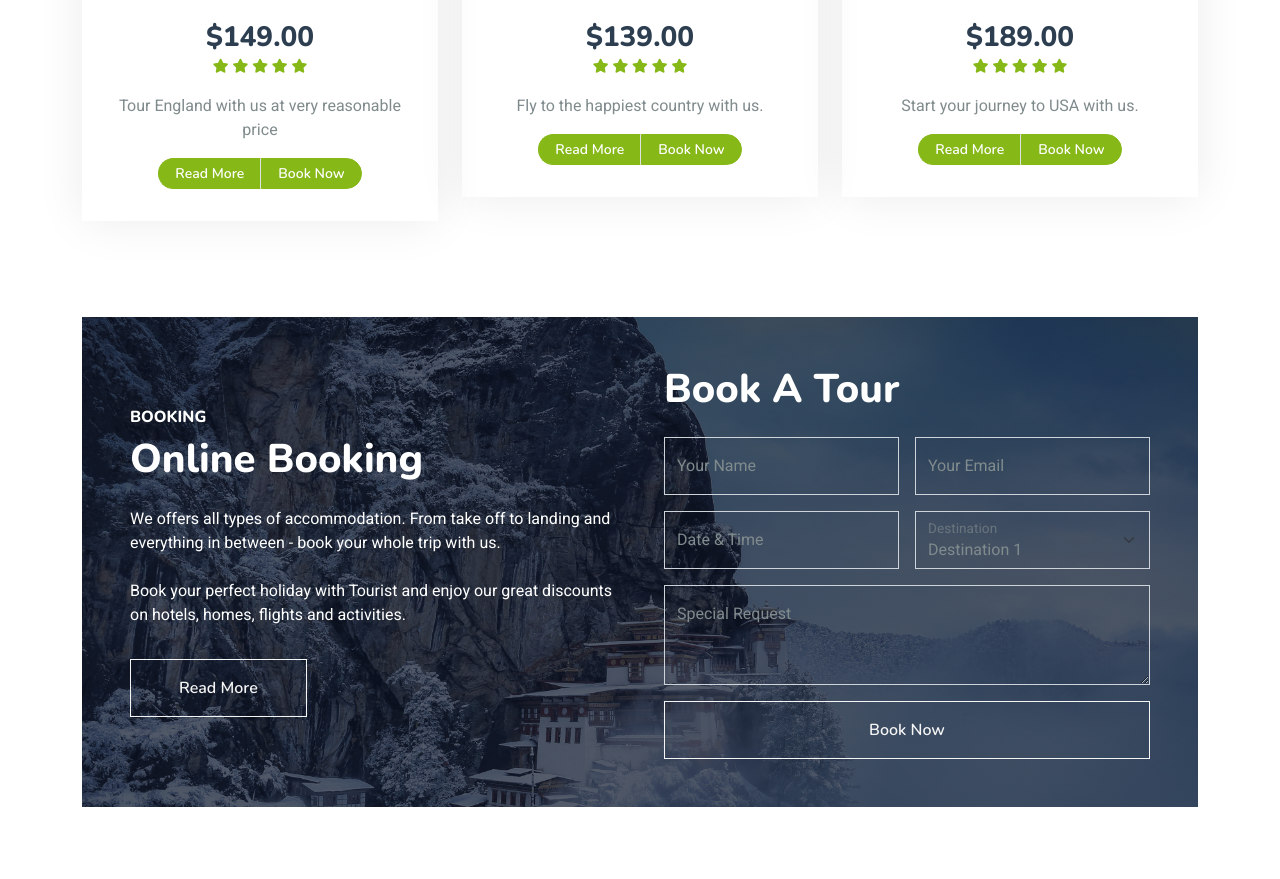
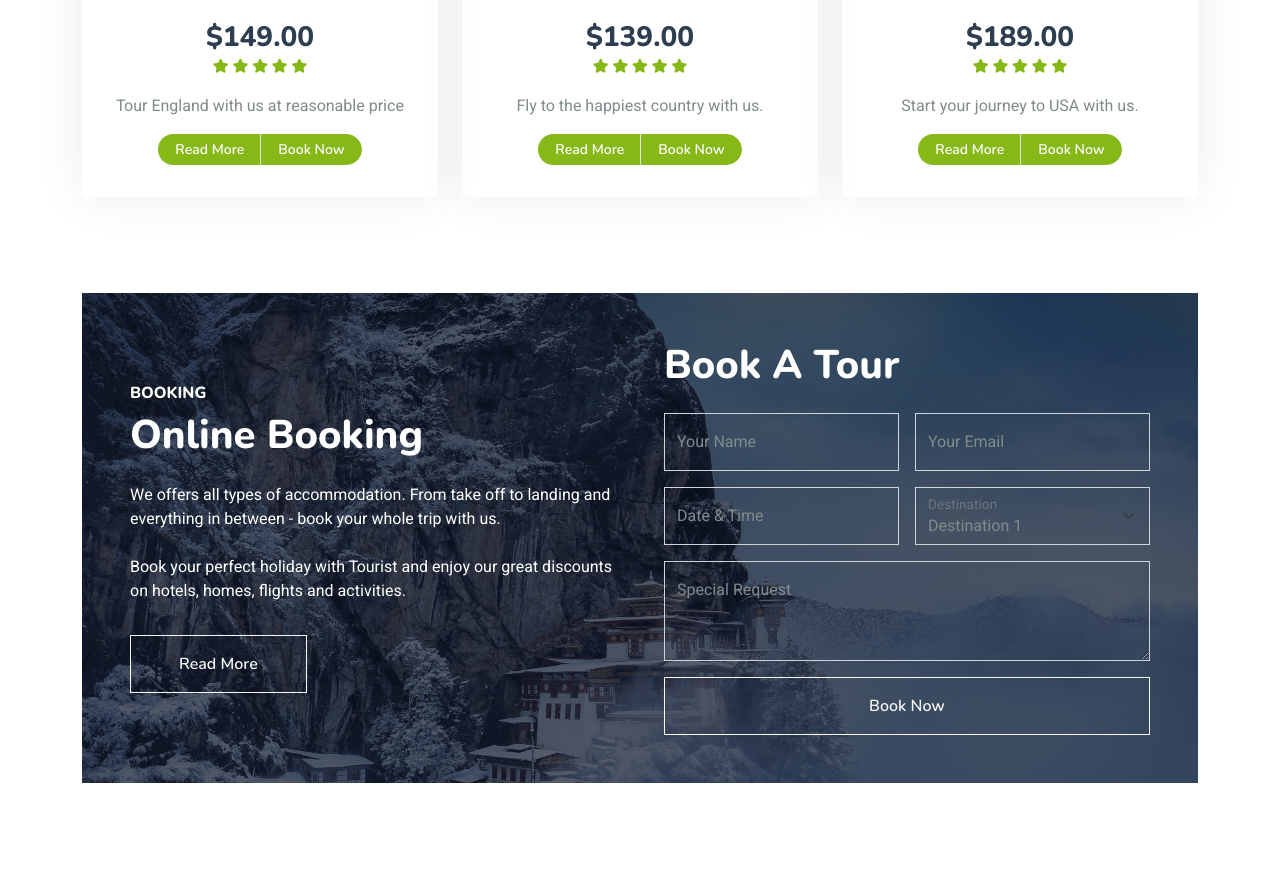
Before and after one commit to kinley2023/tour-group, a plain HTML site: page package.html in a window 1280 px wide. Shown: the part 1033-1912 px from the top of the page. Drawn offline with nearby package versions, Linux system fonts and the light colour scheme.

Commit message:
Update package.html

```diff
--- a/package.html
+++ b/package.html
@@ -146,7 +146,7 @@
                                 <small class="fa fa-star text-primary"></small>
                                 <small class="fa fa-star text-primary"></small>
                             </div>
-                            <p>Tour England with us at very reasonable price </p>
+                            <p>Tour England with us at reasonable price </p>
                             <div class="d-flex justify-content-center mb-2">
                                 <a href="#" class="btn btn-sm btn-primary px-3 border-end" style="border-radius: 30px 0 0 30px;">Read More</a>
                                 <a href="#" class="btn btn-sm btn-primary px-3" style="border-radius: 0 30px 30px 0;">Book Now</a>
```
